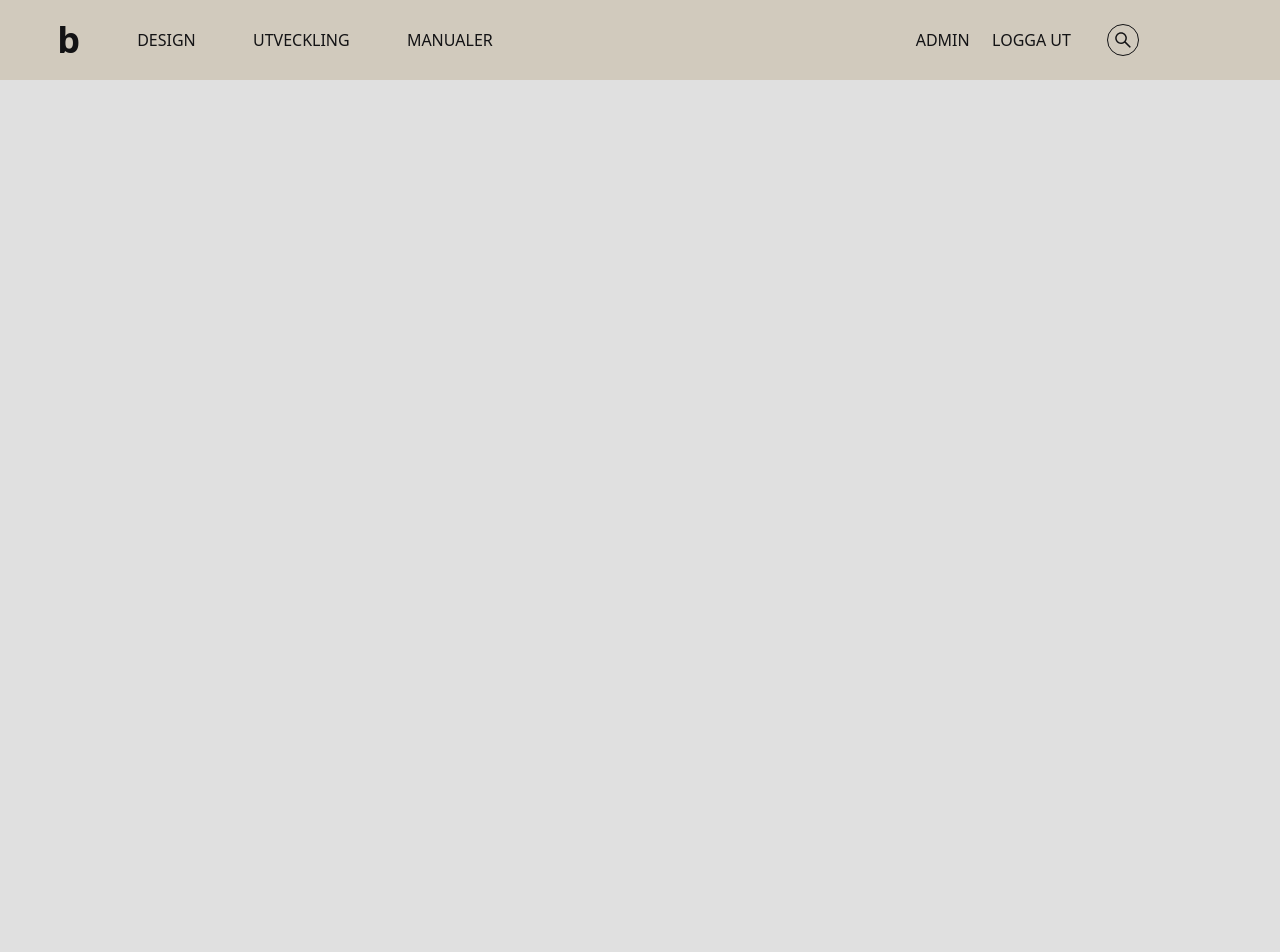
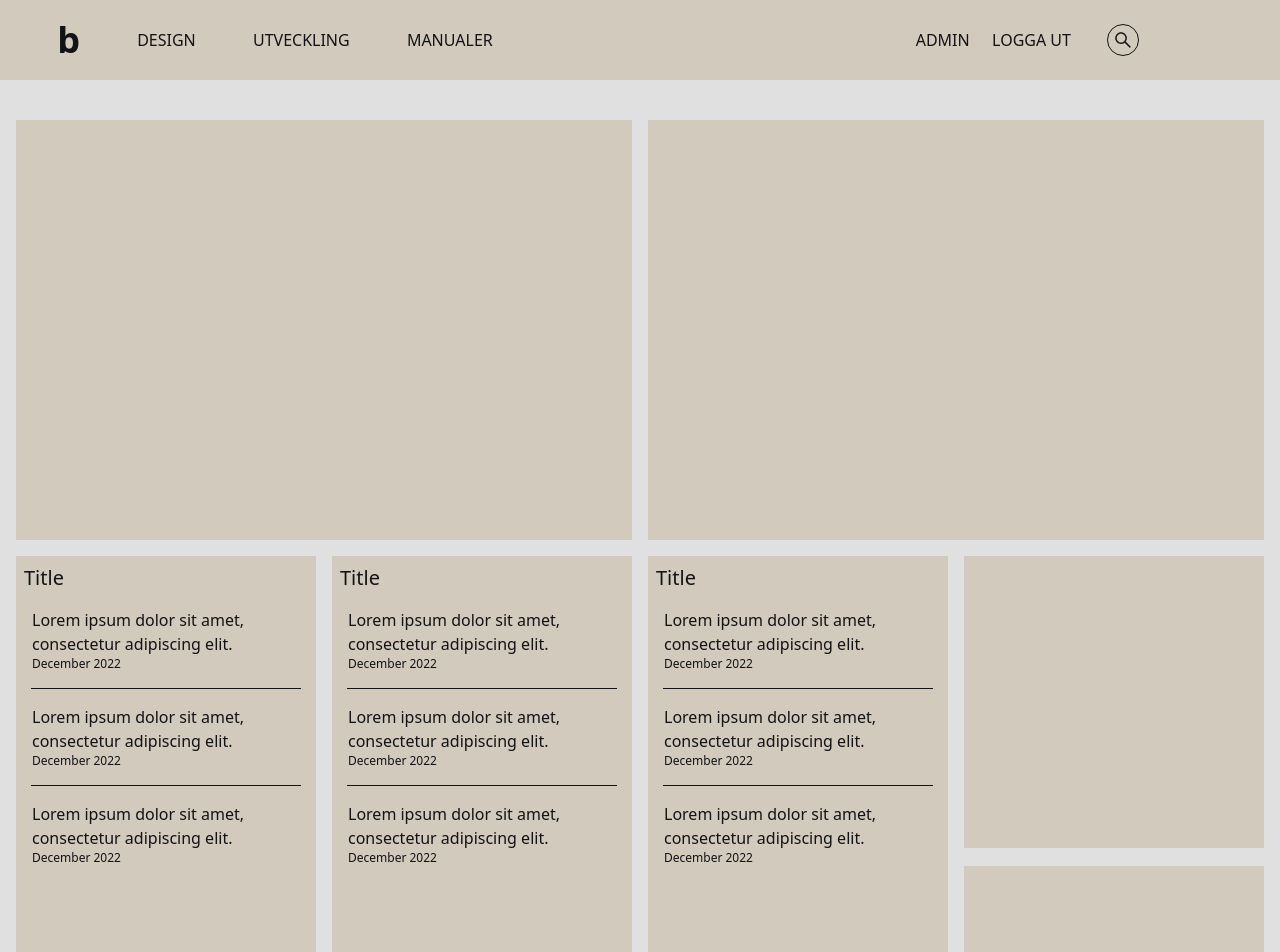
Before and after one commit to bekantskap/brainforest-skynet, a Next.js app: page / in a window 1280 px wide. Shown: the top 952 px of the page. Before the commit the page ends 800 px from the top, so only its background shows below. Built offline with nearby package versions, Linux system fonts and the light colour scheme.

Commit message:
worked on layout for components on the dashboard

```diff
--- /dev/null
+++ b/components/CardDouble.tsx
@@ -0,0 +1,12 @@
+import React from "react";
+
+const CardDouble = () => {
+  return (
+    <section className="col-span-1  2xl:w-[321px] h-[440px] flex flex-col justify-between">
+      <div className="w-full h-[292px] bg-primarycolor"></div>
+      <div className="w-full h-[130px] bg-primarycolor"></div>
+    </section>
+  );
+};
+
+export default CardDouble;
--- /dev/null
+++ b/components/Case.tsx
@@ -0,0 +1,9 @@
+import React from "react";
+
+const Case = () => {
+  return (
+    <section className="bg-primarycolor w-6/6 2xl:w-[660px] h-[420px] col-span-2"></section>
+  );
+};
+
+export default Case;
--- /dev/null
+++ b/components/DashboardCard.tsx
@@ -0,0 +1,31 @@
+import React from "react";
+
+const DashboardCard = () => {
+  return (
+    <section className=" bg-primarycolor col-span-1  2xl:w-[321px] h-[440px]">
+      <h2 className="text-xl m-2">Title</h2>
+      <article className="m-4">
+        <p className="text-md">
+          Lorem ipsum dolor sit amet, consectetur adipiscing elit.
+        </p>
+        <p className="text-xs">December 2022</p>
+      </article>
+      <div className="h-[1px] w-[90%] m-auto bg-textcolor"></div>
+      <article className="m-4">
+        <p className="text-md">
+          Lorem ipsum dolor sit amet, consectetur adipiscing elit.
+        </p>
+        <p className="text-xs">December 2022</p>
+      </article>
+      <div className="h-[1px] w-[90%] m-auto bg-textcolor"></div>
+      <article className="m-4">
+        <p className="text-md">
+          Lorem ipsum dolor sit amet, consectetur adipiscing elit.
+        </p>
+        <p className="text-xs">December 2022</p>
+      </article>
+    </section>
+  );
+};
+
+export default DashboardCard;
--- a/components/Navbar.tsx
+++ b/components/Navbar.tsx
@@ -23,7 +23,7 @@ const Navbar = () => {
 
   return (
     <>
-      <nav className="w-screen h-[80px] bg-primarycolor flex items-center justify-between">
+      <nav className="w-screen h-[80px] bg-primarycolor flex items-center justify-between mb-6">
         <section className=" hidden md:w-[550px] relative md:flex  justify-evenly items-center">
           <Link href="/">
             <h2 className="text-4xl font-bold">b</h2>
@@ -80,7 +80,7 @@ const Navbar = () => {
           onClick={handleModal}
           className="z-10 w-full flex justify-between items-center md:hidden"
         >
-          <h2 className="text-4xl ml-8">b</h2>
+          <h2 className="text-4xl ml-8 font-bold">b</h2>
           {modal ? (
             <AiOutlineClose
               size={30}
--- a/pages/_app.tsx
+++ b/pages/_app.tsx
@@ -1,6 +1,12 @@
-import '../styles/globals.css'
-import type { AppProps } from 'next/app'
+import "../styles/globals.css";
+import type { AppProps } from "next/app";
+import Navbar from "../components/Navbar";
 
 export default function App({ Component, pageProps }: AppProps) {
-  return <Component {...pageProps} />
+  return (
+    <>
+      <Navbar />
+      <Component {...pageProps} />
+    </>
+  );
 }
--- a/pages/index.tsx
+++ b/pages/index.tsx
@@ -1,5 +1,8 @@
 import Head from "next/head";
 import Image from "next/image";
+import CardDouble from "../components/CardDouble";
+import Case from "../components/Case";
+import DashboardCard from "../components/DashboardCard";
 import Navbar from "../components/Navbar";
 
 export default function Home() {
@@ -10,7 +13,16 @@ export default function Home() {
         <meta name="description" content="Brainforest intranät" />
         <link rel="icon" href="/favicon.ico" />
       </Head>
-      <Navbar />
+      <main className="w-screen h-[80vh] flex justify-center">
+        <section className="grid grid-cols-4 gap-4 m-4">
+          <Case />
+          <Case />
+          <DashboardCard />
+          <DashboardCard />
+          <DashboardCard />
+          <CardDouble />
+        </section>
+      </main>
     </>
   );
 }
--- a/tailwind.config.js
+++ b/tailwind.config.js
@@ -12,6 +12,22 @@ module.exports = {
       white: "#E0E0E0",
       transparent: "transparent",
     },
+    screens: {
+      sm: "640px",
+      // => @media (min-width: 640px) { ... }
+
+      md: "768px",
+      // => @media (min-width: 768px) { ... }
+
+      lg: "1024px",
+      // => @media (min-width: 1024px) { ... }
+
+      xl: "1280px",
+      // => @media (min-width: 1280px) { ... }
+
+      "2xl": "1370px",
+      // => @media (min-width: 1536px) { ... }
+    },
     extend: {
       transitionProperty: {
         width: "width",
```
